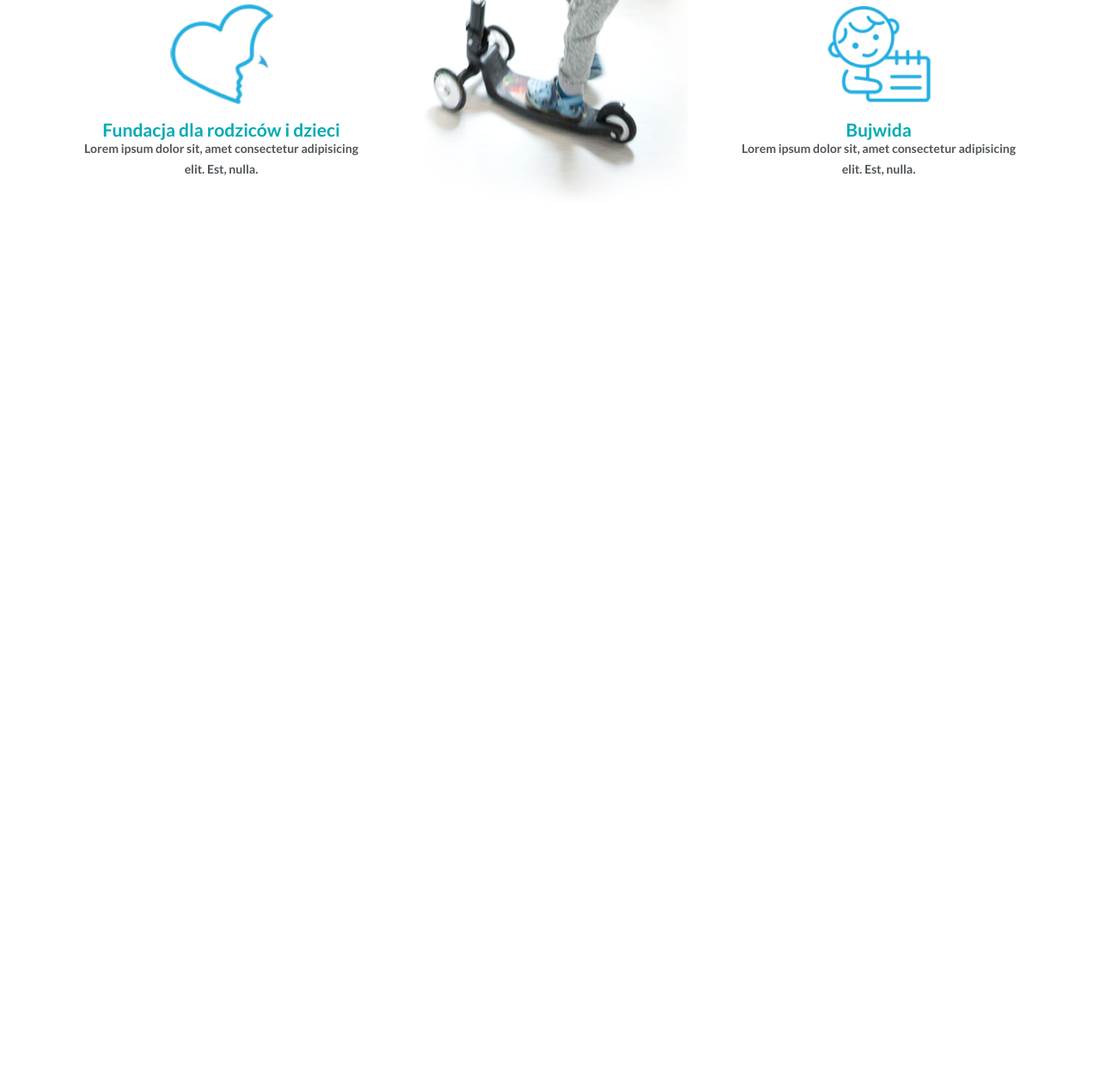
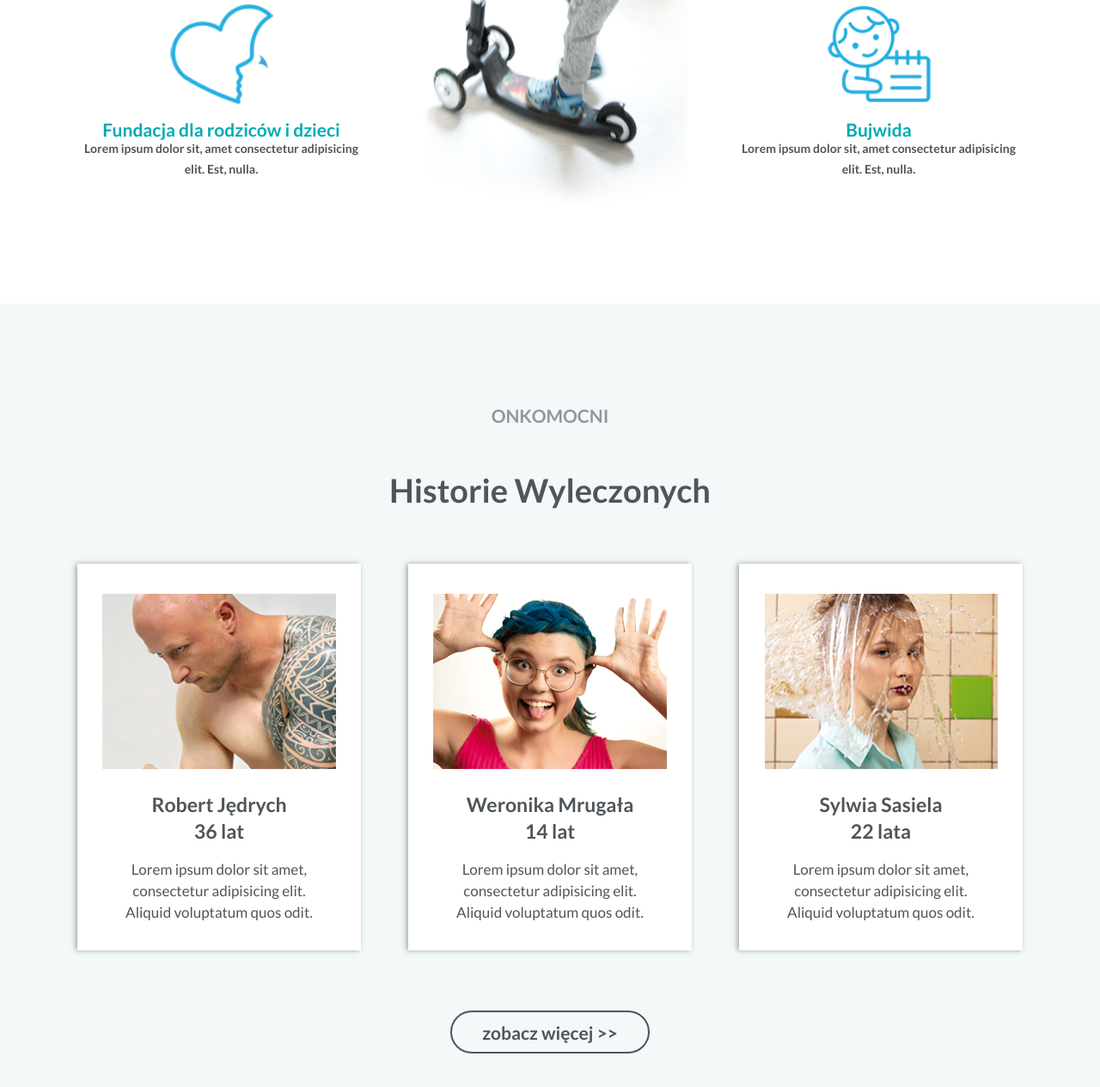
Before and after one commit to JuliuszG/przyladek, a plain HTML site: page index.html in a window 1280 px wide. Shown: the part 3878-5143 px from the top of the page at 86% size. Before the commit the page ends 4231 px from the top, so only its background shows below. Drawn offline with Linux system fonts and the light colour scheme.

Commit message:
cured section

```diff
--- /dev/null
+++ b/_cured.scss
@@ -0,0 +1,85 @@
+.cured {
+    background: #F3F9F9;
+    padding: 120px 0;
+    font-family: "Lato";
+    @media (max-width: 650px) {
+        padding: 100px 20px;
+    }
+    h3 {
+        color: #8f989d;
+        font-weight: 700;
+        text-transform: uppercase;
+        font-size: 1.3125em;
+        margin-bottom: 57px;
+        text-align: center;
+    }
+    h1 {
+        font-size: 2.375em;
+        color: #4f5559;
+        font-weight: 700;
+        margin-bottom: 67px;
+        text-align: center;
+    }
+    .cured__btn {
+        width: 232px;
+        height: 50px;
+        display: flex;
+        justify-content: center;
+        align-items: center;
+        border: 2px solid #4f5559;
+        color: #4f5559;
+        border-radius: 32px;
+        font-weight: 700;
+        font-size: 1.3125em;
+        text-decoration: none;
+        margin: 0 auto;
+    }
+    .cured__container {
+        max-width: 1100px;
+        display: flex;
+        justify-content: space-between;
+        margin: 0 auto 70px;
+        flex-wrap: wrap;
+        @media (max-width: 1100px) {
+            justify-content: center;
+        }
+        .cured__box {
+            width: 330px;
+            height: 450px;
+            display: flex;
+            padding-top: 35px;
+            flex-direction: column;
+            align-items: center;
+            text-align: center;
+            background: #ffffff;
+            box-shadow: -2px 0 6px rgba($color: #505559, $alpha: 0.5);
+            @media (max-width: 1100px) {
+                margin: 20px;
+            }
+            @media (max-width: 350px) {
+                width: 280px;
+                height: 490px;
+            }
+            img {
+                margin-bottom: 30px;
+            }
+            h2{
+                font-size: 1.4375em;
+                color: #4f5559;
+                font-weight: 700;
+                &:first-of-type {
+                    margin-bottom: 8px;
+                }
+            }
+            p{
+                margin-top: 20px;
+                font-size: 1.0625em;
+                line-height: 25px;
+                color: #505559;
+                font-weight: 400;
+                padding: 0 48px;
+                margin-bottom: 45px;
+            }
+        }
+    }
+}
--- a/_forParents.scss
+++ b/_forParents.scss
@@ -1,7 +1,7 @@
 .forParents {
     padding: 110px 0;
     font-family: "Lato";
-    @media (max-width: 700px) {
+    @media (max-width: 1100px) {
         padding: 80px 20px;
     }
     h3 {
--- a/index.html
+++ b/index.html
@@ -163,6 +163,46 @@
             </div>
         </div>
     </section>
+    <section class="cured">
+        <h3>onkomocni</h3>
+        <h1>Historie Wyleczonych</h1>
+        <div class="cured__container">
+
+            <div class="cured__box">
+                <img src="/Robert-Jedrych.png" alt="Robert-Jedrych">
+                <h2>Robert Jędrych</h2>
+                <h2>36 lat</h2>
+                <p>
+                    Lorem ipsum dolor sit amet,
+                    consectetur adipisicing elit.
+                    Aliquid voluptatum quos odit.
+                </p>
+            </div>
+
+            <div class="cured__box">
+                <img src="/Weronika Mrugała.png" alt="Weronika">
+                <h2>Weronika Mrugała</h2>
+                <h2>14 lat</h2>
+                <p>
+                    Lorem ipsum dolor sit amet,
+                    consectetur adipisicing elit.
+                    Aliquid voluptatum quos odit.
+                </p>
+            </div>
+
+            <div class="cured__box">
+                <img src="/Warstwa 13.png" alt="Sylwia Sasiela">
+                <h2>Sylwia Sasiela</h2>
+                <h2>22 lata</h2>
+                <p>
+                    Lorem ipsum dolor sit amet,
+                    consectetur adipisicing elit.
+                    Aliquid voluptatum quos odit.
+                </p>
+            </div>
+        </div>
+        <a href="#" class="cured__btn">zobacz więcej >></a>
+    </section>
     <script src="/index.js"></script>
 </body>
 </html>
--- a/main.scss
+++ b/main.scss
@@ -10,3 +10,4 @@
 @import './ourClinic';
 @import './videoSection';
 @import './forParents';
+@import './cured';
```
Also changed, not shown: Robert-Jedrych.png (added), Warstwa 13.png (added), Weronika Mrugała.png (added), main.css, 1 other file.
